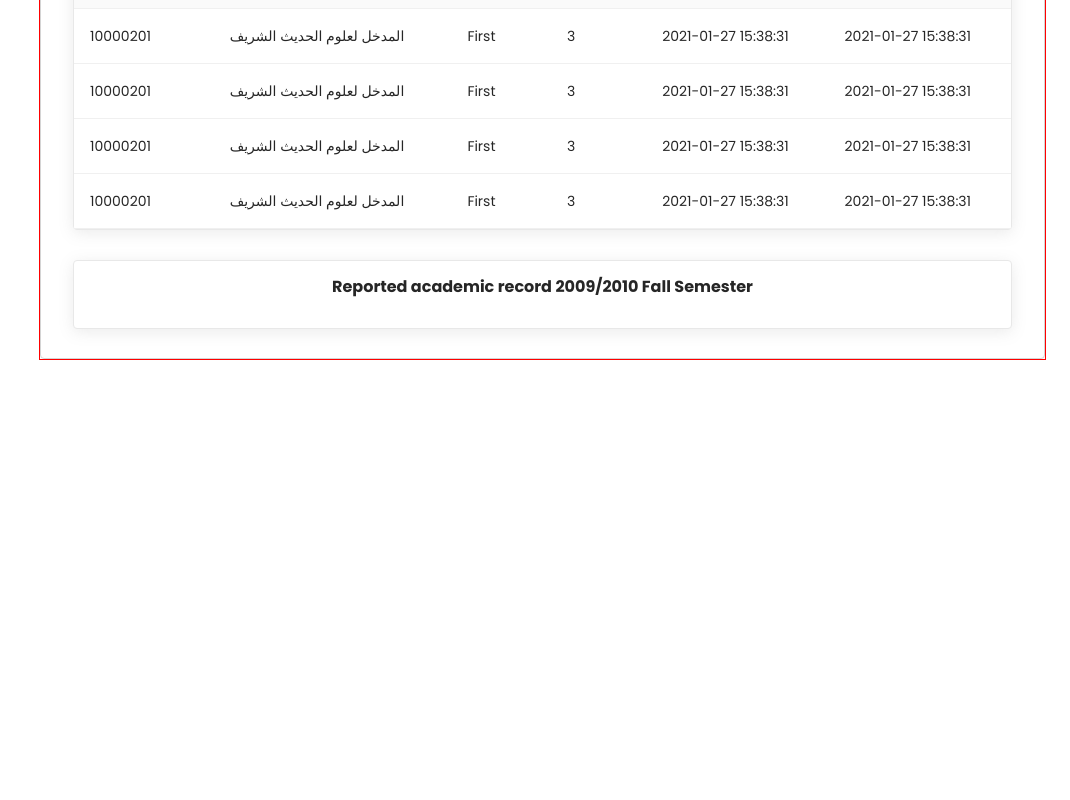
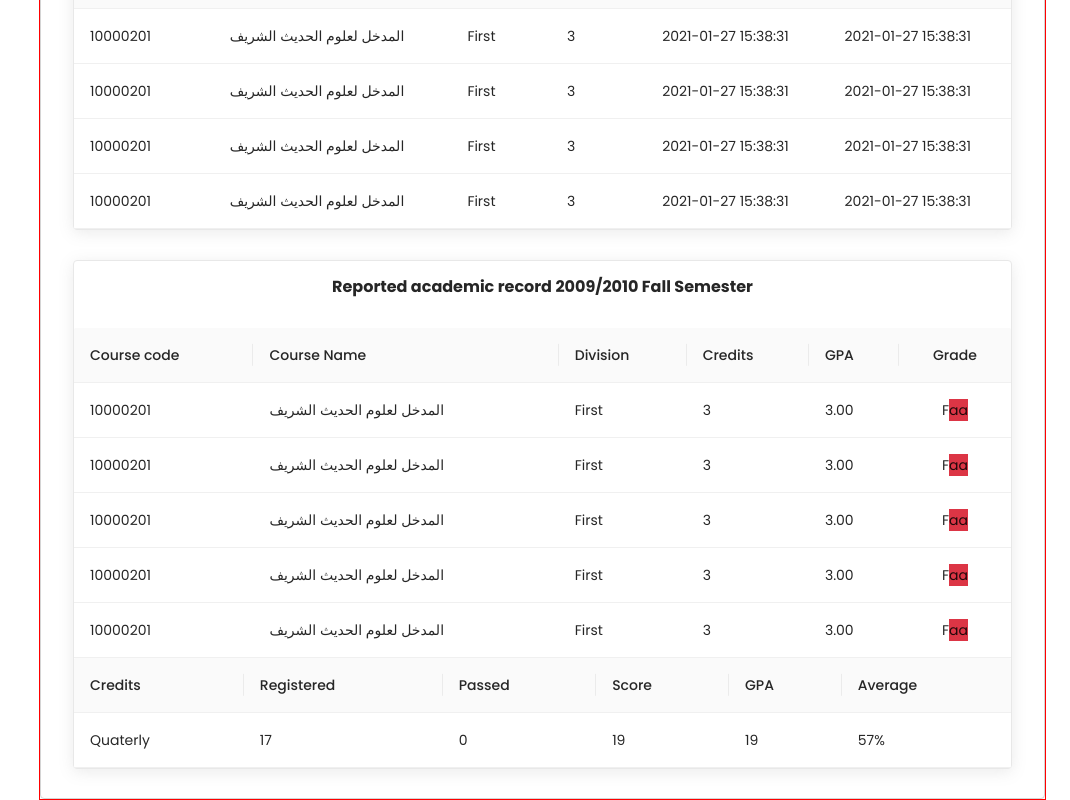
Before and after one commit to abdullah098/KUI-Website, a React (Create React App) app: page /studying-students/1 in a window 1280 px wide. Shown: the part 890-1690 px from the top of the page, without its empty margins (210-1280 px from the left). Before the commit the page ends 1250 px from the top, so only its background shows below. Built offline with nearby package versions, Linux system fonts and the light colour scheme.

Commit message:
result card done

```diff
--- /dev/null
+++ b/src/Components/Common/resultCard.jsx
@@ -0,0 +1,156 @@
+import React from 'react';
+import { Table } from 'antd';
+
+
+const ResultCard = () => {
+
+
+    // previous sem table data
+    const previous_sem_data_Source = [
+        {
+            key: '1',
+            course_name: 'المدخل لعلوم الحديث الشريف',
+            course_code: '10000201',
+            division: 'First',
+            credits: '3',
+            gpa: '3.00',
+            grade: 'F',
+
+        },
+        {
+            key: '2',
+            course_name: 'المدخل لعلوم الحديث الشريف',
+            course_code: '10000201',
+            division: 'First',
+            credits: '3',
+            gpa: '3.00',
+            grade: 'F',
+        },
+        {
+            key: '3',
+            course_name: 'المدخل لعلوم الحديث الشريف',
+            course_code: '10000201',
+            division: 'First',
+            credits: '3',
+            gpa: '3.00',
+            grade: 'F',
+        },
+        {
+            key: '4',
+            course_name: 'المدخل لعلوم الحديث الشريف',
+            course_code: '10000201',
+            division: 'First',
+            credits: '3',
+            gpa: '3.00',
+            grade: 'F',
+        },
+        {
+            key: '5',
+            course_name: 'المدخل لعلوم الحديث الشريف',
+            course_code: '10000201',
+            division: 'First',
+            credits: '3',
+            gpa: '3.00',
+            grade: 'F',
+        },
+
+    ];
+    const previous_Sem_columns = [
+        {
+            title: 'Course code',
+            dataIndex: 'course_code',
+            key: 'course_code',
+        },
+        {
+            title: 'Course Name',
+            dataIndex: 'course_name',
+            key: 'course_name',
+        },
+        {
+            title: 'Division',
+            dataIndex: 'division',
+            key: 'division',
+        },
+        {
+            title: 'Credits',
+            dataIndex: 'credits',
+            key: 'credits',
+        },
+        {
+            title: 'GPA',
+            dataIndex: 'gpa',
+            key: 'created',
+        },
+        {
+            title: 'Grade',
+            // dataIndex: 'grade',
+            render: (data) => <div className="d-flex justify-content-center">
+
+                <div> {data.grade} </div>
+                <div className="bg-danger">aa</div>
+            </div>,
+            key: 'updated',
+            align: 'center'
+        },
+    ];
+
+
+    // result card data
+    const result_data_Source = [
+        {
+            key: '1',
+            credits: 'Quaterly',
+            registered: ' 17',
+            passed: '0',
+            score: '19',
+            gpa: '19',
+            average: '57%'
+
+        }
+    ];
+    const result_data_columns = [
+        {
+            title: 'Credits',
+            dataIndex: 'credits',
+            key: 'credits',
+        },
+        {
+            title: 'Registered',
+            dataIndex: 'registered',
+            key: 'registered',
+        },
+        {
+            title: 'Passed',
+            dataIndex: 'passed',
+            key: 'passed',
+        },
+        {
+            title: 'Score',
+            dataIndex: 'score',
+            key: 'score',
+        },
+        {
+            title: 'GPA',
+            dataIndex: 'gpa',
+            key: 'gpa',
+        },
+        {
+            title: 'Average',
+            dataIndex: 'average',
+            key: 'average',
+        },
+    ];
+
+
+
+
+    return (
+        <>
+            <Table dataSource={previous_sem_data_Source} columns={previous_Sem_columns} pagination={false} />
+            <Table dataSource={result_data_Source} columns={result_data_columns} pagination={false} />
+
+        </>
+    );
+}
+
+export default ResultCard;
--- a/src/Pages/StudentInfoGrading/index.jsx
+++ b/src/Pages/StudentInfoGrading/index.jsx
@@ -2,6 +2,7 @@ import React from 'react';
 import { Button, Select, Table } from 'antd';
 import BackButtonArrow from '../../Assets/Icons/backButtonArrow.svg';
 import GradingScale from '../../Components/Common/gradingScale';
+import ResultCard from '../../Components/Common/resultCard';
 
 const StudentInfoAndGrading = () => {
 
@@ -247,7 +248,7 @@ const StudentInfoAndGrading = () => {
 
 
                         {/* reported academic record table  */}
-
+                        <ResultCard />
 
                     </div>
 
```
